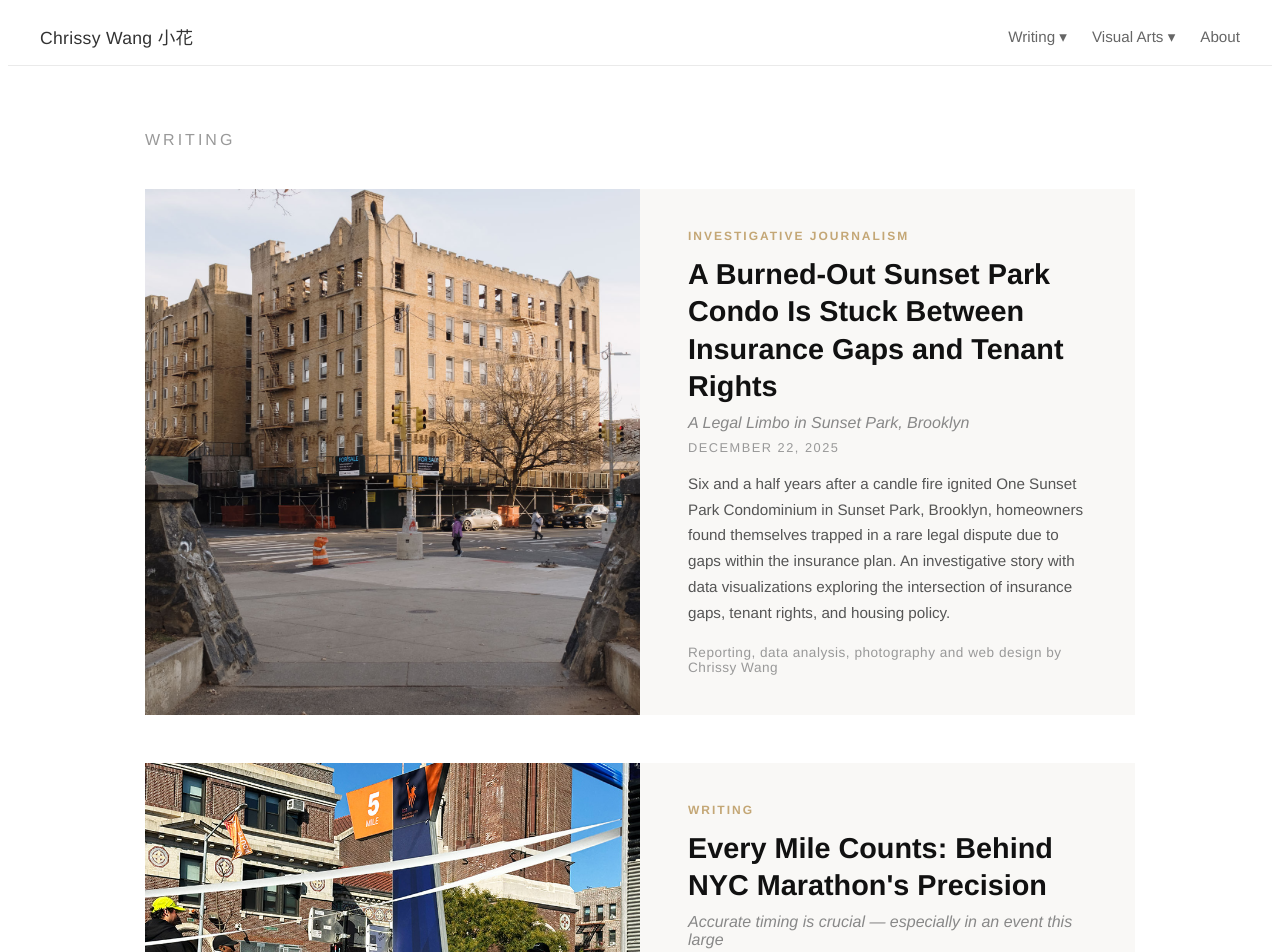
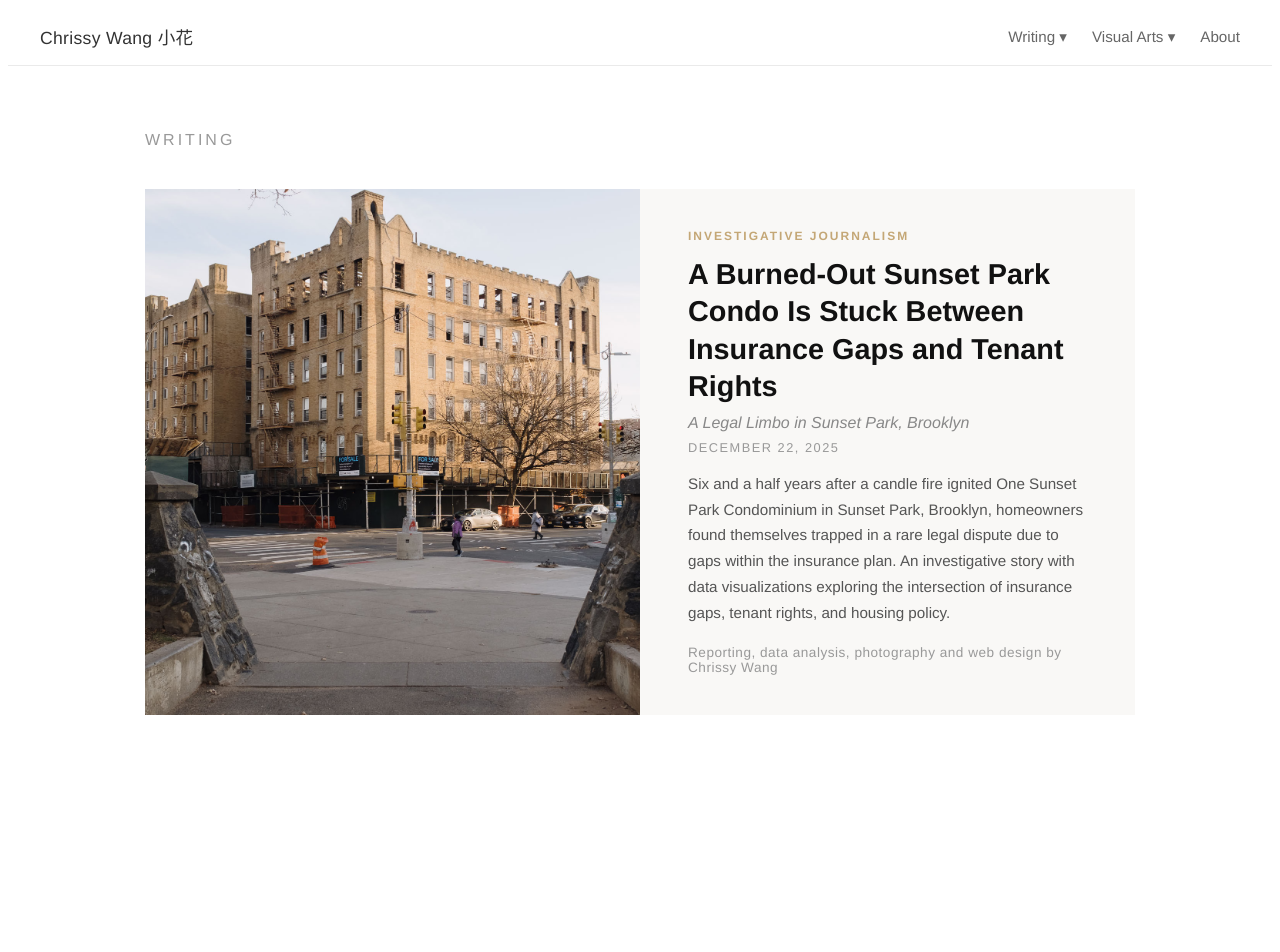
Before and after one commit to XiaohuaWang-Chrissy/my-static-site-personal, a SvelteKit app: page /writing in a window 1280 px wide. Shown: the top 952 px of the page. After the commit the page ends 807 px from the top, so only its background shows below. Built offline with nearby package versions, Linux system fonts and the light colour scheme; a web font is replaced by a local one.

Commit message:
Remove outdated PreviewCard for NYC Marathon from writing page

```diff
--- a/src/routes/writing/+page.svelte
+++ b/src/routes/writing/+page.svelte
@@ -22,19 +22,6 @@
     date="December 22, 2025"
     description="Six and a half years after a candle fire ignited One Sunset Park Condominium in Sunset Park, Brooklyn, homeowners found themselves trapped in a rare legal dispute due to gaps within the insurance plan. An investigative story with data visualizations exploring the intersection of insurance gaps, tenant rights, and housing policy."
     byline="Reporting, data analysis, photography and web design by Chrissy Wang"
-  />
-
-  <PreviewCard
-    href="{base}/writing/nyc-marathon"
-    imageSrc="{base}/NYC_marathon.jpg"
-    imageAlt="New York City Marathon"
-    overlayText="Read Story →"
-    label="WRITING"
-    title="Every Mile Counts: Behind NYC Marathon's Precision"
-    subtitle="Accurate timing is crucial — especially in an event this large"
-    date="November 2025"
-    description="Richard Blake III has timed the NYC Marathon at the five-mile mark for eight years. This story follows the people behind the clocks — from the split-course timing stations in Sunset Park to the cheering crowds at Central Park."
-    byline="By Chrissy Wang"
   />
 </section>
 
```
